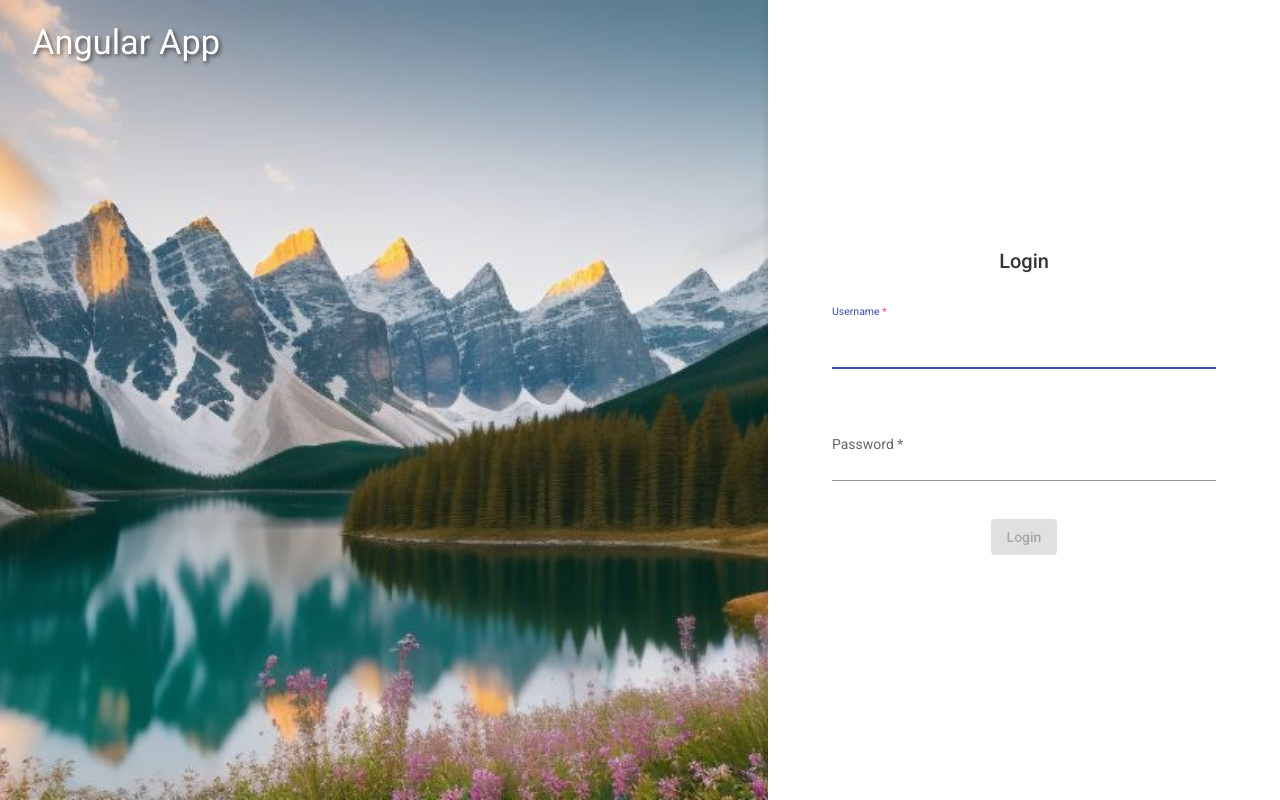
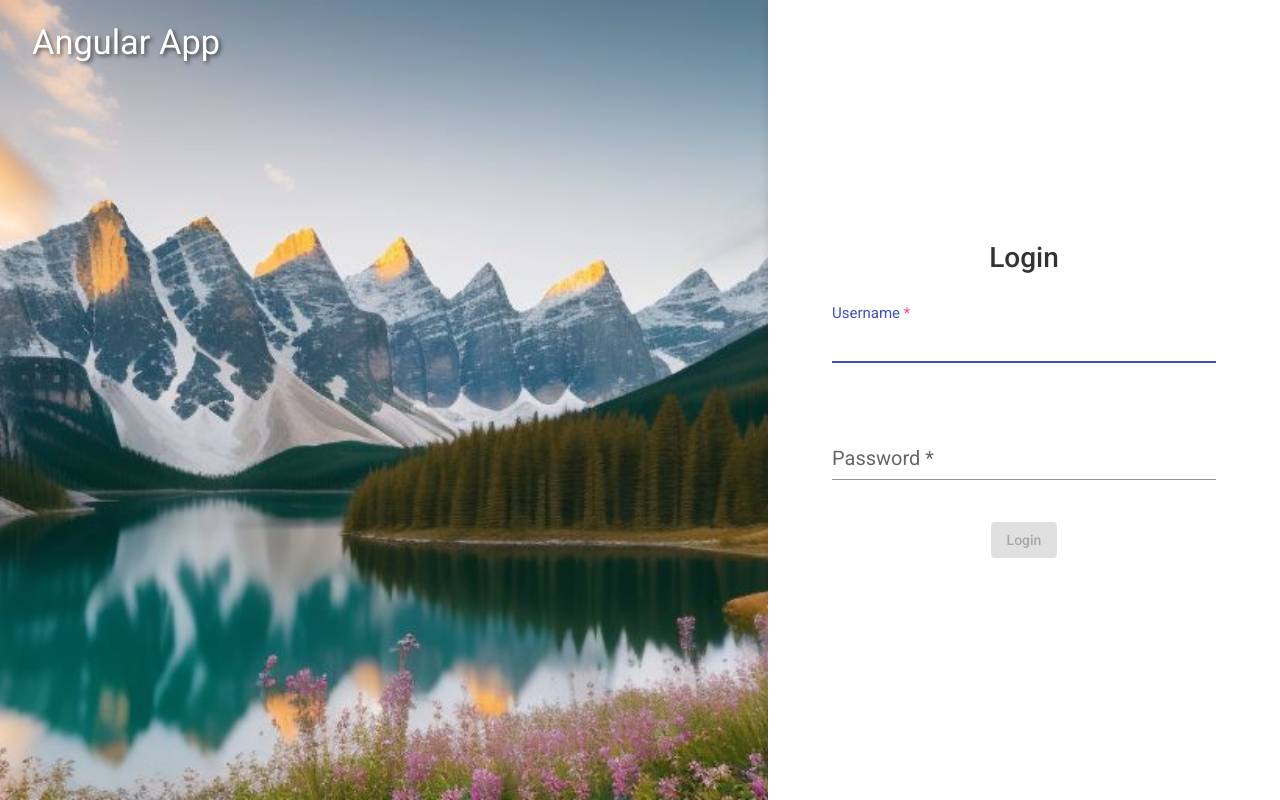
Before and after one commit to pablo-medina/angular13-app, an Angular app in the folder angular13-app/: page /login in a window 1280 px wide. Built offline with nearby package versions, Linux system fonts and the light colour scheme.

Commit message:
Set Roboto as main font and fixed login font sizes and paddings

```diff
--- a/angular13-app/src/app/login/components/login/login.component.scss
+++ b/angular13-app/src/app/login/components/login/login.component.scss
@@ -23,6 +23,7 @@ $full-vh: calc(var(--vh, 1vh) * 100);
     align-items: center;
     flex-grow: 1;
     height: $full-vh;
+
     .welcome {
         display: flex;
         flex-direction: column;
@@ -38,6 +39,7 @@ $full-vh: calc(var(--vh, 1vh) * 100);
         font-size: 2.15rem;
         text-shadow: 2px 2px 4px rgba(0, 0, 0, 0.6);
     }
+
     .login-box {
         display: flex;
         flex-direction: column;
@@ -55,30 +57,31 @@ $full-vh: calc(var(--vh, 1vh) * 100);
             display: flex;
             flex-direction: column;
             width: 100%;
+            font-size: 1.25rem;
         }
 
         h2 {
-            text-align:center;
-            margin-bottom: 20px;
+            text-align: center;
             color: #333;
+            font-size: 1.75rem;
         }
 
         .input-group {
             width: 100%;
-            margin-bottom: 20px;
+            margin-bottom: 1rem;
 
             label {
                 display: block;
-                margin-bottom: 5px;
+                margin-bottom: 0.75rem;
                 font-size: 1rem;
                 color: #333;
             }
 
             input {
                 width: 100%;
-                padding: 10px;
+                padding: 0;
                 border-radius: 5px;
-                font-size: 1rem;
+                font-size: 1.15rem;
                 outline: none;
                 transition: border-color 0.3s ease;
 
@@ -104,6 +107,7 @@ $full-vh: calc(var(--vh, 1vh) * 100);
         .welcome {
             display: none;
         }
+
         .login-box {
             border: none;
             border-radius: 0;
--- a/angular13-app/src/index.html
+++ b/angular13-app/src/index.html
@@ -7,7 +7,7 @@
   <meta name="viewport" content="width=device-width, initial-scale=1.0, maximum-scale=1.0, user-scalable=no">
   <link rel="icon" type="image/x-icon" href="favicon.ico">
   <link rel="preconnect" href="https://fonts.gstatic.com">
-  <link href="https://fonts.googleapis.com/css2?family=Roboto:wght@300;400;500&amp;display=swap" rel="stylesheet">
+  <link href="https://fonts.googleapis.com/css2?family=Roboto:wght@300;400;500;700&amp;display=swap" rel="stylesheet">
   <link href="https://fonts.googleapis.com/icon?family=Material+Icons" rel="stylesheet">
   <link rel="manifest" href="manifest.webmanifest">
   <meta name="theme-color" content="#1976d2">
--- a/angular13-app/src/styles.scss
+++ b/angular13-app/src/styles.scss
@@ -4,6 +4,7 @@ html {
     width: 100%;
     height: 100%;
     overflow: hidden;
+    font-size: 12pt;
 }
 
 body {
@@ -13,6 +14,26 @@ body {
     border: none;
     box-sizing: border-box;
     overflow: hidden;
+    font-family: Roboto, "Helvetica Neue", sans-serif;
 }
-html, body { height: 100%; }
-body { margin: 0; font-family: Roboto, "Helvetica Neue", sans-serif; }
+
+h1, h2, h3 {
+    font-weight: 700;
+    margin: 0.25rem;
+}
+
+h1 {
+    font-size: 2rem;
+}
+
+h2 {
+    font-size: 1.5rem;
+}
+
+h3 {
+    font-size: 1.25rem;
+}
+
+p {
+    font-weight: 400;
+}
```
Also changed, not shown: angular13-app/angular.json (line endings or trailing spaces).
